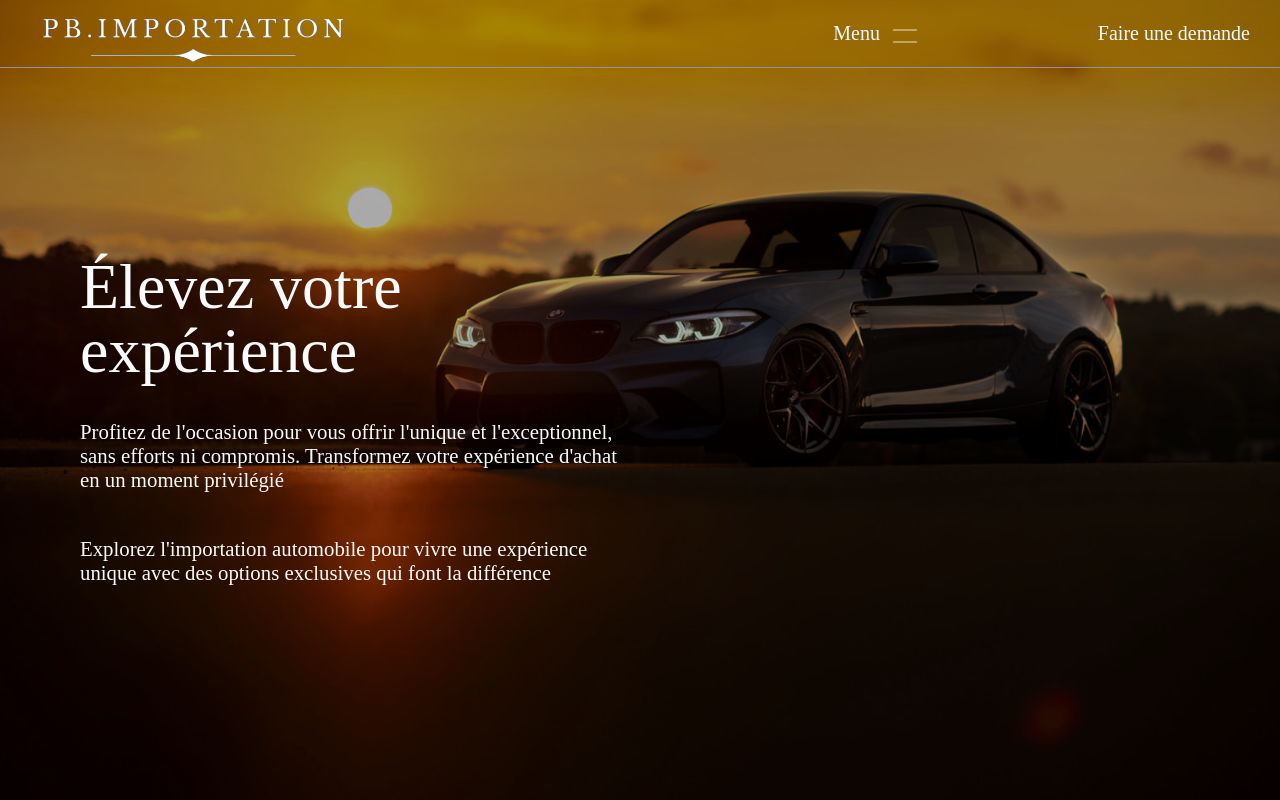
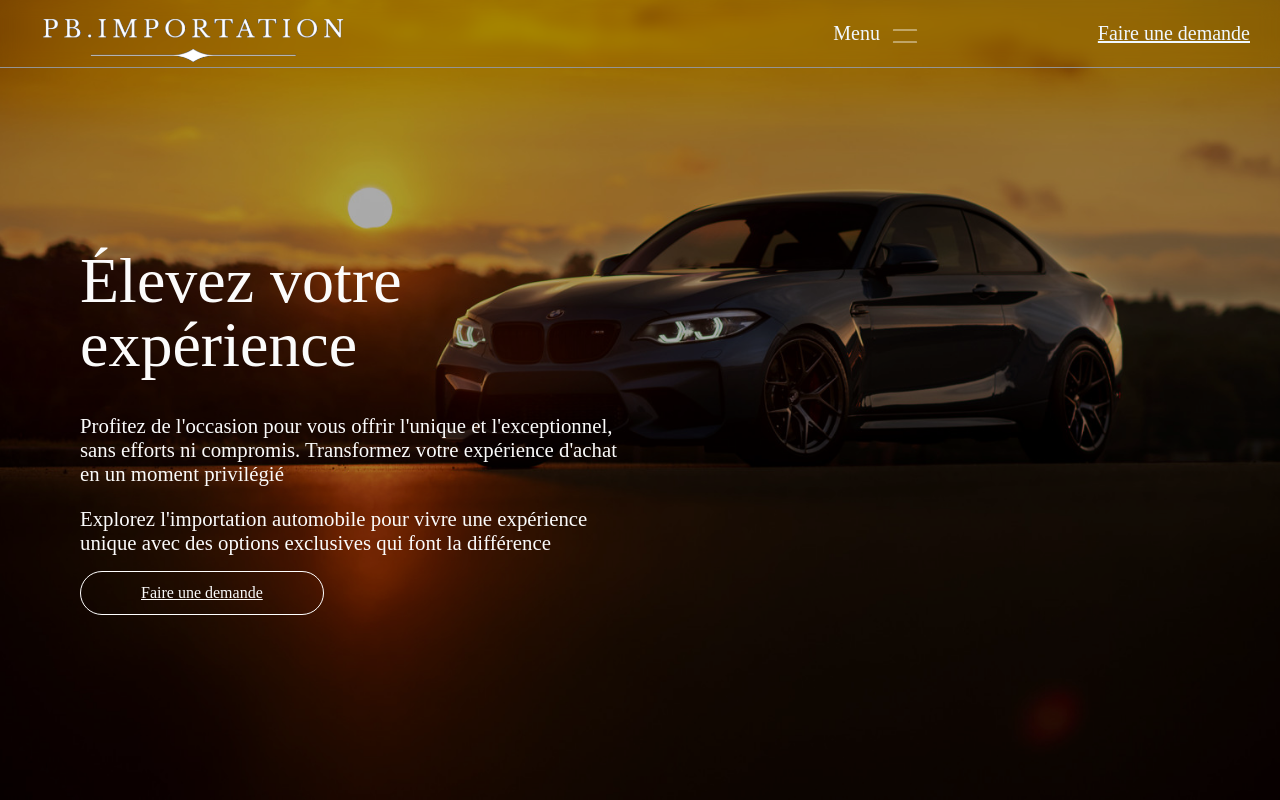
Before and after one commit to Gracias2k16/CDA_LEO, a Flask app: page / in a window 1280 px wide. Run offline with Flask 3, Linux system fonts and the light colour scheme.

Commit message:
291024_1618

```diff
--- a/CDA/WEB_FLASK/app/static/main.css
+++ b/CDA/WEB_FLASK/app/static/main.css
@@ -200,7 +200,6 @@
         font-weight: 100;
         font-family: "WorkSans-Light";
         font-size: 1.3rem;
-        margin-bottom: 1.5rem;
     }
 
     @media screen and (max-width: 1200px) {
@@ -213,7 +212,22 @@
         font-weight: 100;
         font-family: "WorkSans-Light";
         font-size: 1.3rem;
-        margin-bottom: 1.5rem;
+    }
+
+    .homepage .homepage_premiere_partie .homepage_premiere_partie_gauche .homepage_premiere_partie_gauche_contenu p:nth-child(4) {
+        display: flex;
+        align-items: center;
+    }
+
+    .homepage .homepage_premiere_partie .homepage_premiere_partie_gauche .homepage_premiere_partie_gauche_contenu p:nth-child(4) a {
+        border: solid 1px #fff;
+        border-radius: 150px;
+        padding: 12px 60px;
+        color: #fbfbfb;
+        font-family: "GT-Flexa-Standard-Light";
+        width: auto;
+        transition: .3s ease-in-out;
+        font-size: 1em;
     }
 
     p {
--- a/CDA/WEB_FLASK/app/templates/home.html
+++ b/CDA/WEB_FLASK/app/templates/home.html
@@ -30,7 +30,7 @@
                     </div>
                 </div>
                 <div id="Bandeau_haut_droit_second">
-                    <a id="Faire_demande"> Faire une demande</a>
+                    <a id="Faire_demande" href="#model"> Faire une demande</a>
                 </div>
             </div>
         </div>
@@ -43,9 +43,10 @@
             <div class="homepage_premiere_partie_gauche">
                 <div class="homepage_premiere_partie_gauche_contenu">
                     <p> Élevez votre expérience </p>
-                    <p>Profitez de l'occasion pour vous offrir l'unique et l'exceptionnel, sans efforts ni compromis. Transformez votre expérience d'achat en un moment privilégié
-                    </p>
-                    <p>Explorez l'importation automobile pour vivre une expérience unique avec des options exclusives qui font la différence
+                    <p>Profitez de l'occasion pour vous offrir l'unique et l'exceptionnel, sans efforts ni compromis. Transformez votre expérience d'achat en un moment privilégié</p>
+                    <p>Explorez l'importation automobile pour vivre une expérience unique avec des options exclusives qui font la différence</p>
+                    <p>
+                        <a href="#model"> Faire une demande</a>
                     </p>
                 </div>
             </div>
```
